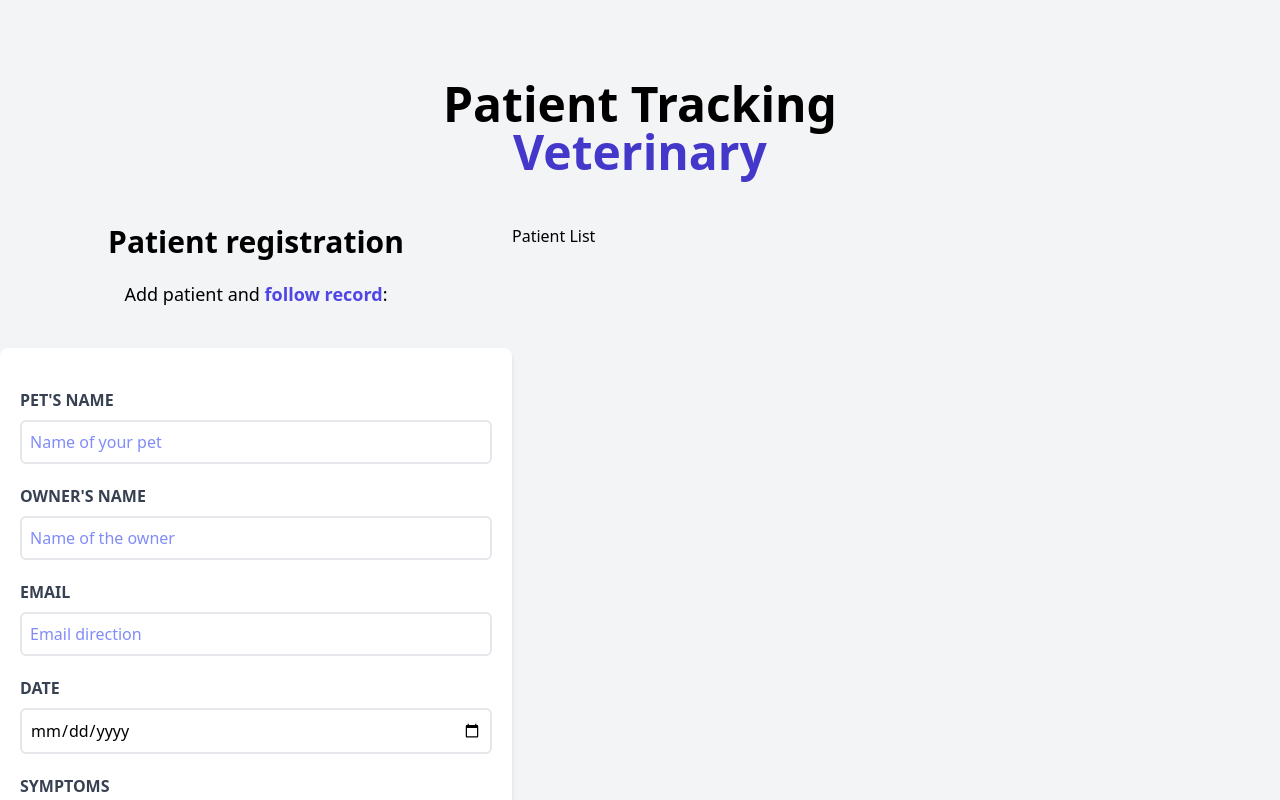
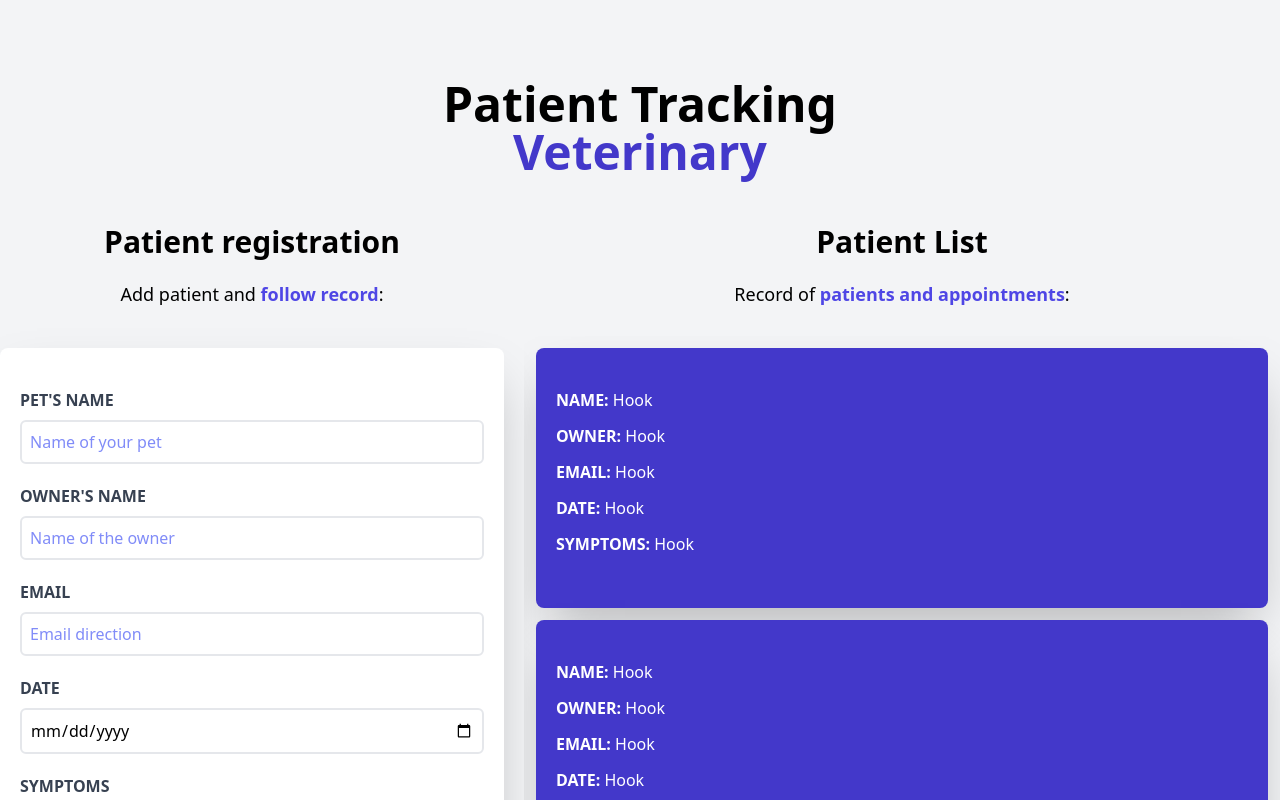
Before and after one commit to IsaacQH/Patient-administrator, a React (Vite) app: page / in a window 1280 px wide. Shown: the top 800 px of the page. Built offline with nearby package versions, Linux system fonts and the light colour scheme.

Commit message:
Using tailwind on Patient and Patient List

```diff
--- a/src/components/Form.jsx
+++ b/src/components/Form.jsx
@@ -1,7 +1,7 @@
 
 const Form = () => {
   return (
-    <div className="md:w-1/2 lg:w-2/5">
+    <div className="md:w-1/2 lg:w-2/5 mb-10">
       <h2 className="font-black text-3xl text-center">Patient registration</h2>
 
       <p className="text-lg mt-5 text-center">
@@ -9,7 +9,7 @@ const Form = () => {
         <span className=" text-indigo-600 font-bold"> follow record</span>:
       </p>
 
-      <form className=" bg-white shadow-md rounded-lg px-5 py-10 mt-10 mb-15"> {/* Fondo blanco, sombra mediana, rounded border, padding x, padding y, margin top*/}
+      <form className=" bg-white shadow-2xl rounded-lg px-5 py-10 mt-10 mb-15"> {/* Fondo blanco, sombra mediana, rounded border, padding x, padding y, margin top*/}
 
         {/* CAMPO NOMBRE */}
         <div className=" mb-5">
--- /dev/null
+++ b/src/components/Patient.jsx
@@ -0,0 +1,27 @@
+
+
+const Patient = () => {
+  return (
+
+    <div className="m-3 bg-indigo-700 shadow-2xl rounded-lg px-5 py-10">
+        <p className="font-bold mb-3 text-white uppercase">Name:
+        <span className="font-normal normal-case text-white"> Hook</span>
+        </p>
+
+        <p className="font-bold mb-3 text-white uppercase">Owner:
+        <span className="font-normal normal-case  text-white"> Hook</span>
+        </p>
+        <p className="font-bold mb-3 text-white uppercase">Email:
+        <span className="font-normal normal-case  text-white"> Hook</span>
+        </p>
+        <p className="font-bold mb-3  text-white uppercase">Date:
+        <span className="font-normal normal-case  text-white"> Hook</span>
+        </p>
+        <p className="font-bold mb-3 text-white uppercase">Symptoms:
+        <span className="font-normal normal-case  text-white"> Hook</span>
+        </p>
+    </div>
+  )
+}
+
+export default Patient
--- a/src/components/PatientList.jsx
+++ b/src/components/PatientList.jsx
@@ -1,10 +1,30 @@
 
+import Patient from "./Patient"
 
 const PatientList = () => {
   return (
-    <div className="md:w-1/2 lg:w-3/5">
-      <h2>Patient List</h2>
+    <div className=" ml-5 md:w-1/2 lg:w-3/5">
+
+      <h2 className="font-black text-3xl text-center">Patient List</h2>
+
+      <p className="text-lg mt-5 text-center mb-7">
+        Record of
+        <span className=" text-indigo-600 font-bold"> patients and appointments</span>:
+      </p>
+
+      <div className="md:h-[41rem] overflow-y-scroll">
+        <Patient/>
+        <Patient/>
+        <Patient/>
+        <Patient/>
+        <Patient/>
+        <Patient/>
+      </div>
+
+
     </div>
+
+
   )
 }
 
```
